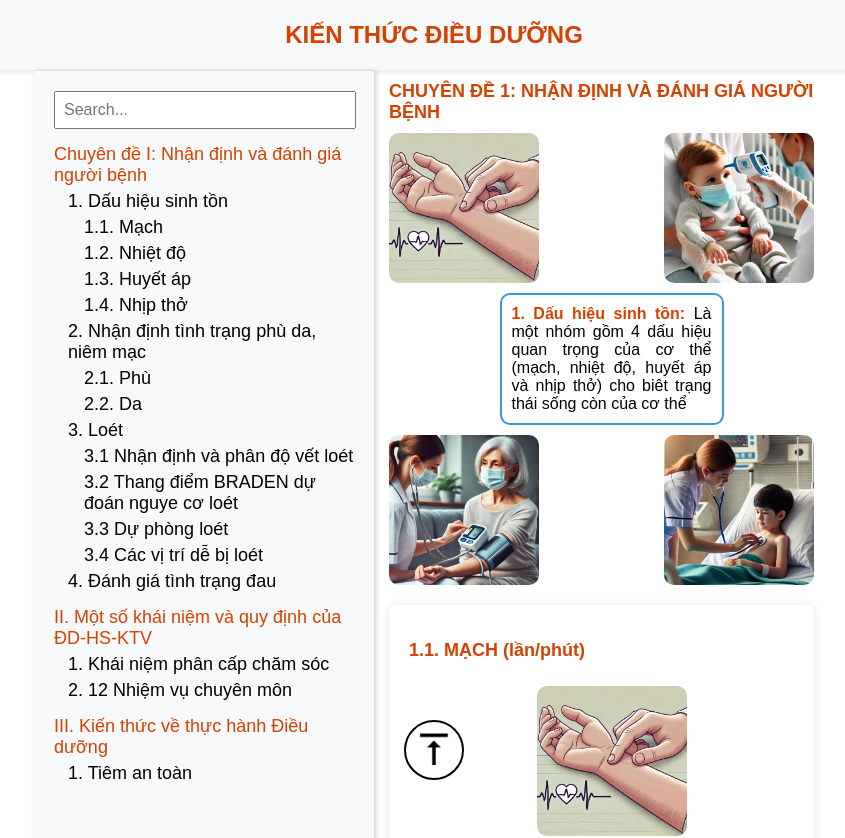
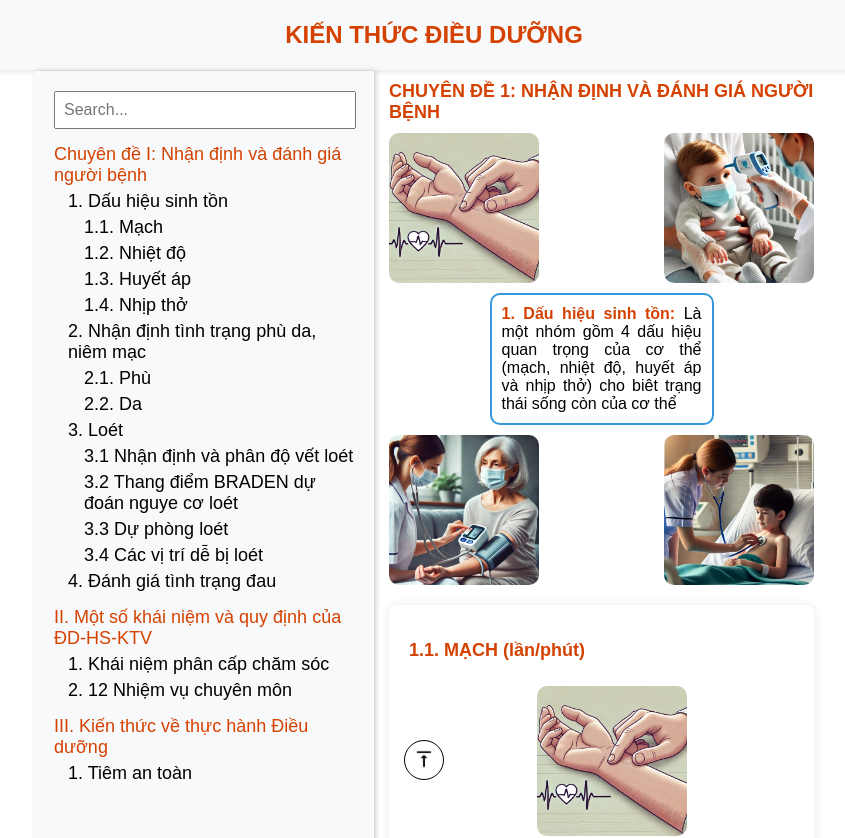
Before and after one commit to quoctoank4it/dieu-duong, a React (Create React App) app: page / in a window 1280 px wide. Shown: the top 838 px of the page, without its empty margins (206-1051 px from the left). Built offline with nearby package versions, Linux system fonts and the light colour scheme.

Commit message:
edit file

```diff
--- a/src/App.css
+++ b/src/App.css
@@ -132,9 +132,9 @@ body {
   border: none;
   cursor: pointer;
   border-radius: 30px;
-  width: 60px;
-  height: 60px;
-  border: 2px solid rgb(0, 0, 0);
+  width: 40px;
+  height: 40px;
+  border: 1px solid rgb(0, 0, 0);
   padding-left: 5.5px;
 }
 
--- a/src/App.js
+++ b/src/App.js
@@ -20,8 +20,6 @@ const App = () => {
   const [isOpenSideBar, setIsOpenSideBar] = useState(false);
 
   const openSideBar = (value) => {
-    console.log(value);
-
     setIsOpenSideBar(value);
   };
 
@@ -64,7 +62,6 @@ const App = () => {
             className={window.innerWidth > 500 ? "content" : ""}
             style={{ marginTop: 71 }}
           >
-            {/* Define each section with an id to scroll to */}
             <A1_0_DauHieuSinhTon />
             <A1_1_Mach />
             <A1_2_NhietDo />
@@ -87,7 +84,7 @@ const App = () => {
           left: window.innerWidth > 500 ? window.innerWidth / 2 - 30 : 20,
         }}
       >
-        <img src={icon} style={{ width: 40, height: 40 }}></img>
+        <img src={icon} style={{ width: 20, height: 20 }}></img>
       </button>
     </div>
   );
--- a/src/Components/ChuyenDe1/A1_0_DauHieuSinhTon/index.js
+++ b/src/Components/ChuyenDe1/A1_0_DauHieuSinhTon/index.js
@@ -31,7 +31,8 @@ const A1_0_DauHieuSinhTon = ({}) => {
           display: "flex",
           width: "100%",
           justifyContent: "center",
-          padding: 10,
+          paddingTop: 10,
+          paddingBottom: 10,
         }}
       >
         <span
--- a/src/Components/Menu/style.css
+++ b/src/Components/Menu/style.css
@@ -7,8 +7,8 @@
 }
 
 .circle-button {
-  width: 50px;
-  height: 50px;
+  width: 40px;
+  height: 40px;
   background-color: transparent;
   border-radius: 50%;
   display: flex;
@@ -18,7 +18,7 @@
   font-size: 24px;
   cursor: pointer;
   box-shadow: 0 4px 8px rgba(0, 0, 0, 0.1);
-  border: 2px solid rgb(0, 0, 0);
+  border: 1px solid rgb(0, 0, 0);
 }
 
 .dropdown-menu {
```
